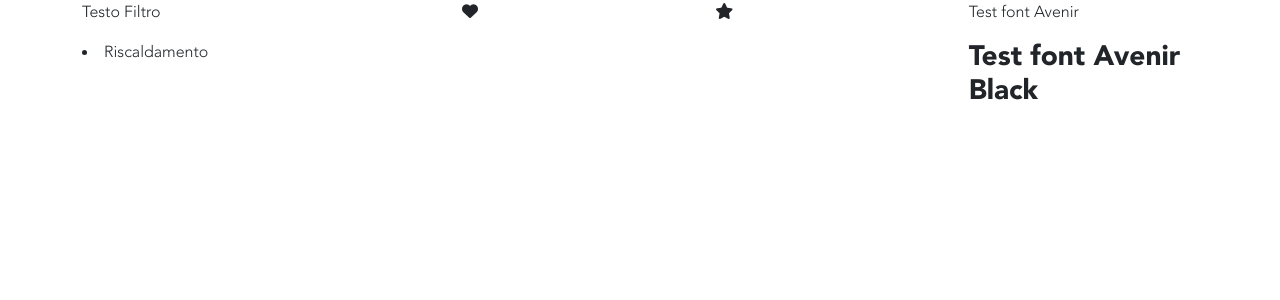
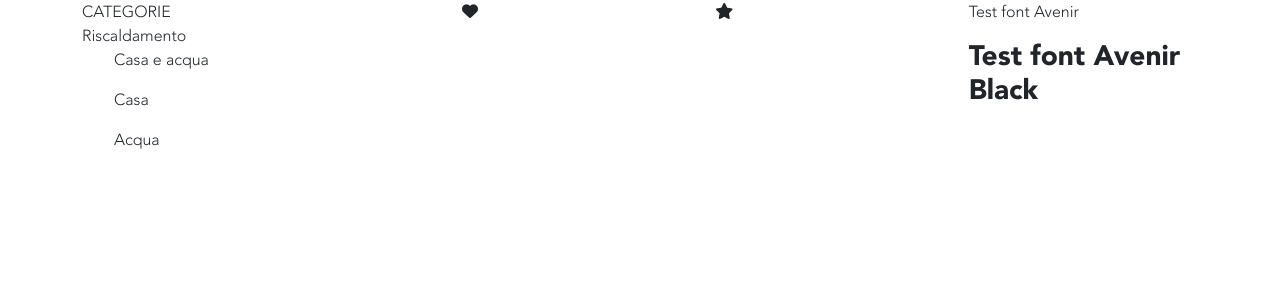
Before and after one commit to Daurelian/frontend-test-master, a React (Create React App) app: page / in a window 1280 px wide. Shown: the top 300 px of the page. Built offline with nearby package versions, Linux system fonts and the light colour scheme.

Commit message:
Update App.js
Adding categories

```diff
--- a/src/App.js
+++ b/src/App.js
@@ -4,8 +4,18 @@
       <div className="row">
         <div className="col-4">
           {/* Filtro */}
-          <p>Testo Filtro</p>
-          <li>Riscaldamento</li>
+
+          <div>
+          <label>CATEGORIE</label>
+          <p>Riscaldamento
+            <ol>
+            <p> Casa e acqua </p>
+            <p> Casa </p>
+            <p> Acqua </p>
+            </ol>
+          </p>
+          </div>
+
         </div>
         <div className="col-8">
           <div className="row">
```
